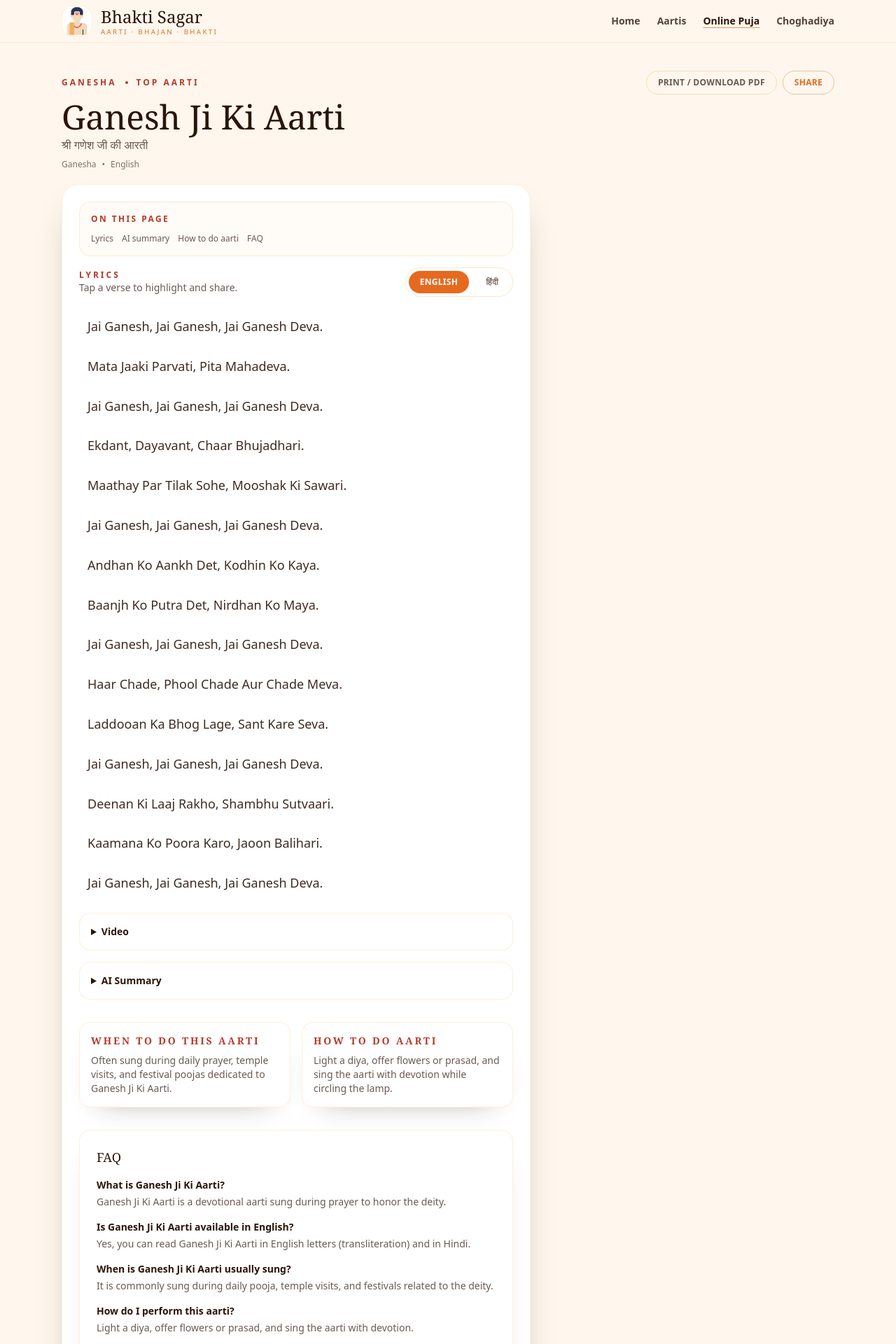
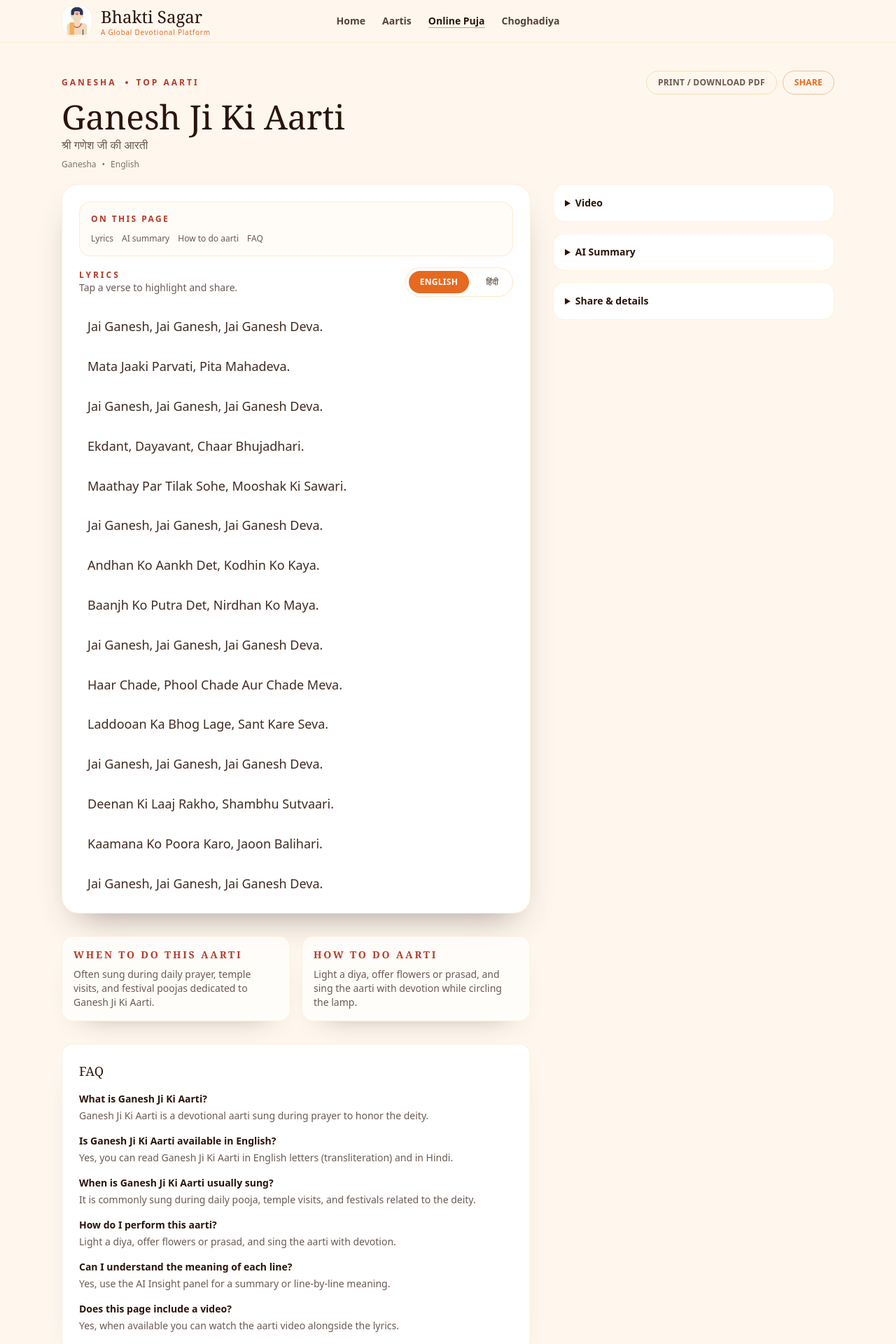
Before and after one commit to madhokanish/bhakti-sagar, a Next.js app: page /aartis/ganesh-ji-ki-aarti in a window 1280 px wide. Shown: the top 1920 px of the page at 70% size. Built offline with nearby package versions, Linux system fonts and the light colour scheme.

Commit message:
Refine header branding and dynamic choghadiya intro

```diff
--- a/src/app/aarti/page.tsx
+++ b/src/app/aarti/page.tsx
@@ -1,15 +1,5 @@
-import AartisPage from "@/app/aartis/page";
-import type { Metadata } from "next";
-import { buildMetadata } from "@/lib/seo";
+import { redirect } from "next/navigation";
 
-export const metadata: Metadata = {
-  ...buildMetadata({
-    title: "All Aartis & Bhajans",
-    description: "Browse the full library of aartis and bhajans with English and Hindi lyrics.",
-    pathname: "/aartis"
-  })
-};
-
-export default function AartiAliasPage(props: Parameters<typeof AartisPage>[0]) {
-  return <AartisPage {...props} />;
+export default function AartiAliasPage() {
+  redirect("/aartis");
 }
--- a/src/app/aartis/[slug]/page.tsx
+++ b/src/app/aartis/[slug]/page.tsx
@@ -175,7 +175,8 @@ export default function AartiDetailPage({ params }: { params: { slug: string } }
               initialLanguage={lang === "hi" ? "hindi" : "english"}
             />
           </div>
-          <div className="mt-6 space-y-4 aarti-secondary">
+        </div>
+        <aside className="order-2 space-y-4 aarti-secondary lg:sticky lg:top-24">
           <details className="rounded-2xl border border-sagar-amber/20 bg-white p-4" id="video">
             <summary className="cursor-pointer text-sm font-semibold text-sagar-ink">Video</summary>
             <div className="mt-4">
@@ -213,8 +214,20 @@ export default function AartiDetailPage({ params }: { params: { slug: string } }
               />
             </div>
           </details>
+          <details className="rounded-2xl border border-sagar-amber/20 bg-white p-4">
+            <summary className="cursor-pointer text-sm font-semibold text-sagar-ink">Share & details</summary>
+            <div className="mt-4 flex flex-wrap gap-2">
+              <ShareButton title={titleDisplay} />
+              <CopyLinkButton />
+              <PrintButton />
             </div>
-          <div id="how-to" className="mt-8 grid gap-4 md:grid-cols-2 scroll-mt-24">
+            <div className="mt-4 text-xs text-sagar-ink/60">
+              <p>Last updated: Feb 5, 2026</p>
+              <p>Reviewed by: {author?.name ?? "Bhakti Sagar"}</p>
+            </div>
+          </details>
+        </aside>
+        <div id="how-to" className="order-3 grid gap-4 md:grid-cols-2 scroll-mt-24 lg:col-start-1">
           <div className="rounded-2xl border border-sagar-amber/20 bg-white/70 p-4 shadow-sagar-soft">
             <h3 className="text-sm font-semibold uppercase tracking-[0.2em] text-sagar-rose">When to do this aarti</h3>
             <p className="mt-2 text-sm text-sagar-ink/70">
@@ -228,7 +241,7 @@ export default function AartiDetailPage({ params }: { params: { slug: string } }
             </p>
           </div>
         </div>
-          <div id="faq" className="mt-8 rounded-2xl border border-sagar-amber/20 bg-white p-6 scroll-mt-24 lg:shadow-sagar-soft">
+        <div id="faq" className="order-4 rounded-2xl border border-sagar-amber/20 bg-white p-6 scroll-mt-24 lg:col-start-1 lg:shadow-sagar-soft">
           <h3 className="text-lg font-serif text-sagar-ink">FAQ</h3>
           <div className="mt-4 space-y-4 text-sm text-sagar-ink/70">
             {faqItems.map((item) => (
@@ -239,21 +252,6 @@ export default function AartiDetailPage({ params }: { params: { slug: string } }
             ))}
           </div>
         </div>
-        </div>
-      </div>
-      <div className="mt-6 space-y-4 aarti-secondary">
-        <details className="rounded-2xl border border-sagar-amber/20 bg-white p-4">
-          <summary className="cursor-pointer text-sm font-semibold text-sagar-ink">Share & details</summary>
-          <div className="mt-4 flex flex-wrap gap-2">
-            <ShareButton title={titleDisplay} />
-            <CopyLinkButton />
-            <PrintButton />
-          </div>
-          <div className="mt-4 text-xs text-sagar-ink/60">
-            <p>Last updated: Feb 5, 2026</p>
-            <p>Reviewed by: {author?.name ?? "Bhakti Sagar"}</p>
-          </div>
-        </details>
       </div>
       <div id="related" className="mt-12 grid gap-6 md:grid-cols-2 aarti-secondary">
         <div className="rounded-3xl border border-sagar-amber/20 bg-white/80 p-6 shadow-sagar-soft">
--- a/src/app/categories/[slug]/page.tsx
+++ b/src/app/categories/[slug]/page.tsx
@@ -18,12 +18,10 @@ export function generateMetadata({ params }: { params: { slug: string } }): Meta
       pathname: "/categories"
     });
   }
-  const aartisCount = getAartisByCategory(category.slug).length;
   return buildMetadata({
     title: `${category.name} Aartis`,
     description: `Explore ${category.name} aartis with English and Hindi lyrics.`,
-    pathname: `/categories/${category.slug}`,
-    noindex: aartisCount < 2
+    pathname: `/categories/${category.slug}`
   });
 }
 
--- a/src/app/choghadiya/ChoghadiyaPage.tsx
+++ b/src/app/choghadiya/ChoghadiyaPage.tsx
@@ -96,17 +96,6 @@ export function ChoghadiyaPage({
         </div>
       </section>
 
-      <section className="mt-8 rounded-3xl border border-sagar-amber/20 bg-white p-6">
-        <h2 className="text-xl font-serif text-sagar-ink">
-          Aaj Ka Choghadiya for {state.cityLabel} on {state.dateLabel}
-        </h2>
-        <p className="mt-3 text-sm text-sagar-ink/70">
-          Use this page to find the current choghadiya, the next good slot, and the full day and night schedule. It is
-          designed for quick decisions—especially if you are outside India and want a trusted daily ritual time. Bookmark
-          this page and share it with family when planning a pooja, travel, or a new start.
-        </p>
-      </section>
-
       <section className="mt-8 grid gap-4 md:grid-cols-2">
         <details className="rounded-2xl border border-sagar-amber/20 bg-white p-4">
           <summary className="cursor-pointer text-sm font-semibold text-sagar-ink">What is Choghadiya?</summary>
--- a/src/app/layout.tsx
+++ b/src/app/layout.tsx
@@ -10,7 +10,7 @@ import Script from "next/script";
 export const metadata: Metadata = {
   metadataBase: new URL(siteConfig.url),
   ...buildMetadata({
-    title: "Aarti Lyrics, Pooja Vidhi, Mantra and Meaning",
+    title: "A Global Devotional Platform",
     description: siteConfig.description,
     pathname: "/"
   }),
--- a/src/components/ChoghadiyaClient.tsx
+++ b/src/components/ChoghadiyaClient.tsx
@@ -531,10 +531,22 @@ END:VCALENDAR`;
     day: "2-digit",
     year: "numeric"
   }).format(new Date(`${dateISO}T00:00:00Z`));
+  const cityLabel = cityInput.trim() ? cityInput.trim() : "your location";
 
   return (
     <div className={containerClass}>
       <h1 className="sr-only">Aaj Ka Choghadiya</h1>
+      <section className="rounded-3xl border border-sagar-amber/20 bg-white p-6">
+        <h2 className="text-xl font-serif text-sagar-ink">
+          Aaj Ka Choghadiya for {cityLabel} on {dateLabel}
+        </h2>
+        <p className="mt-3 text-sm text-sagar-ink/70">
+          Use this page to find the current choghadiya, the next good slot, and the full day and night schedule.
+          It is designed for quick decisions - especially if you are outside India and want a trusted daily ritual
+          time. Bookmark this page and share it with family when planning a pooja, travel, or a new start.
+        </p>
+      </section>
+
       <DateController
         cityInput={cityInput}
         onCityChange={handleCityChange}
--- a/src/components/Logo.tsx
+++ b/src/components/Logo.tsx
@@ -16,7 +16,9 @@ export default function Logo() {
       </div>
       <div className="leading-tight">
         <p className="text-2xl font-serif text-sagar-ink">Bhakti Sagar</p>
-        <p className="text-[0.6rem] uppercase tracking-[0.25em] text-sagar-saffron">Aarti · Bhajan · Bhakti</p>
+        <p className="whitespace-nowrap text-[0.58rem] font-medium tracking-[0.08em] text-sagar-saffron sm:text-[0.62rem]">
+          A Global Devotional Platform
+        </p>
       </div>
     </Link>
   );
--- a/src/components/NavBar.tsx
+++ b/src/components/NavBar.tsx
@@ -11,9 +11,9 @@ export default function NavBar() {
 
   return (
     <header className="sticky top-0 z-40 border-b border-sagar-amber/20 bg-sagar-cream">
-      <div className="container flex items-center justify-between gap-4 py-2">
+      <div className="container relative flex items-center justify-between gap-4 py-2">
         <Logo />
-        <nav className="hidden items-center gap-6 text-sm font-semibold text-sagar-ink/80 md:flex">
+        <nav className="hidden items-center gap-6 text-sm font-semibold text-sagar-ink/80 md:absolute md:left-1/2 md:flex md:-translate-x-1/2">
           {navItems.map((item) => (
             <Link
               key={item.href}
@@ -28,6 +28,7 @@ export default function NavBar() {
             </Link>
           ))}
         </nav>
+        <div className="hidden h-9 w-9 md:block" aria-hidden="true" />
         <div className="md:hidden">
           <details>
             <summary className="flex h-9 w-9 items-center justify-center rounded-full border border-sagar-amber/30 bg-white text-sagar-ink/60">
--- a/src/lib/seo.ts
+++ b/src/lib/seo.ts
@@ -4,7 +4,7 @@ import { headers } from "next/headers";
 export const siteConfig = {
   name: "Bhakti Sagar",
   description:
-    "Read popular aartis and pooja content with easy Hindi-in-English lyrics, meaning, and YouTube videos. Fast, clean, and mobile friendly.",
+    "A Global Devotional Platform for aartis, pooja guides, mantras, and devotional timings.",
   url: "https://bhakti-sagar.com",
   ogImage: "/brand/bhakti-sagar-logo.png",
   twitter: "@bhaktisagar"
```
Lines whose indentation alone changed are shown as unchanged.
